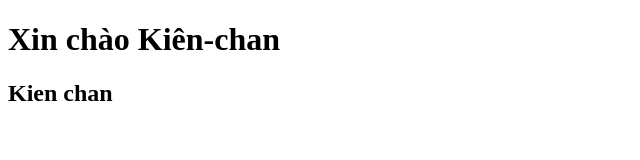
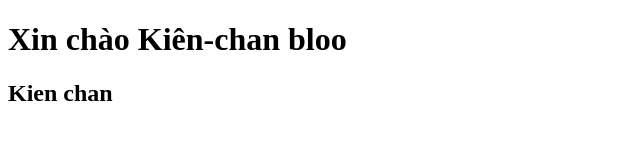
Before and after one commit to nhatkien211200/JS, a plain HTML site: page index.html in a window 1280 px wide. Shown: the whole page, without its empty margins (0-640 px from the left). Drawn offline with Linux system fonts and the light colour scheme.

Commit message:
resoul commit

```diff
--- a/index.html
+++ b/index.html
@@ -7,7 +7,7 @@
     <title>Document</title>
 </head>
 <body>
-    <h1>Xin chào Kiên-chan</h1>
+    <h1>Xin chào Kiên-chan bloo</h1>
     <h2>Kien chan</h2>
     <script src="./main.js"></script>
 
```
